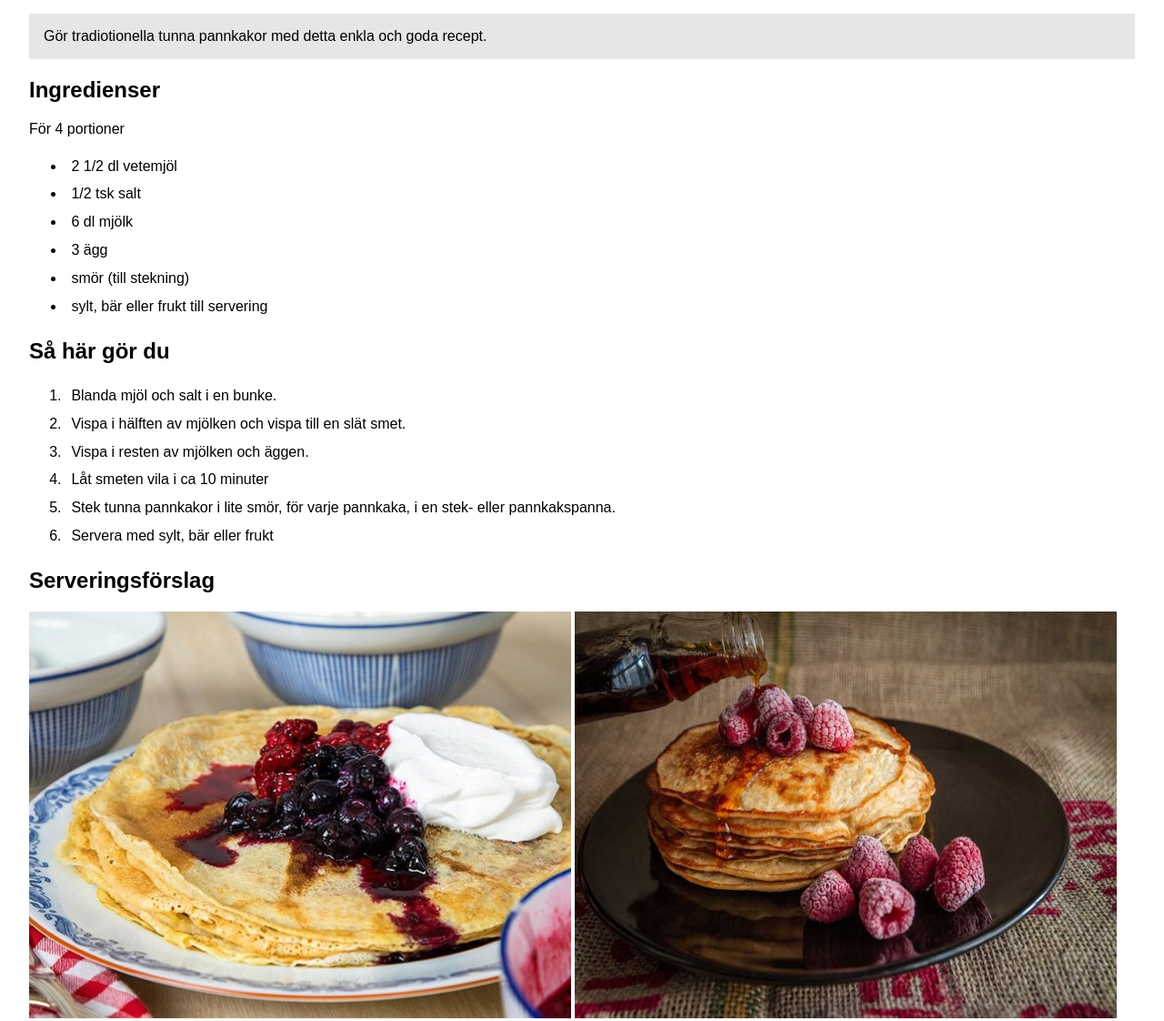
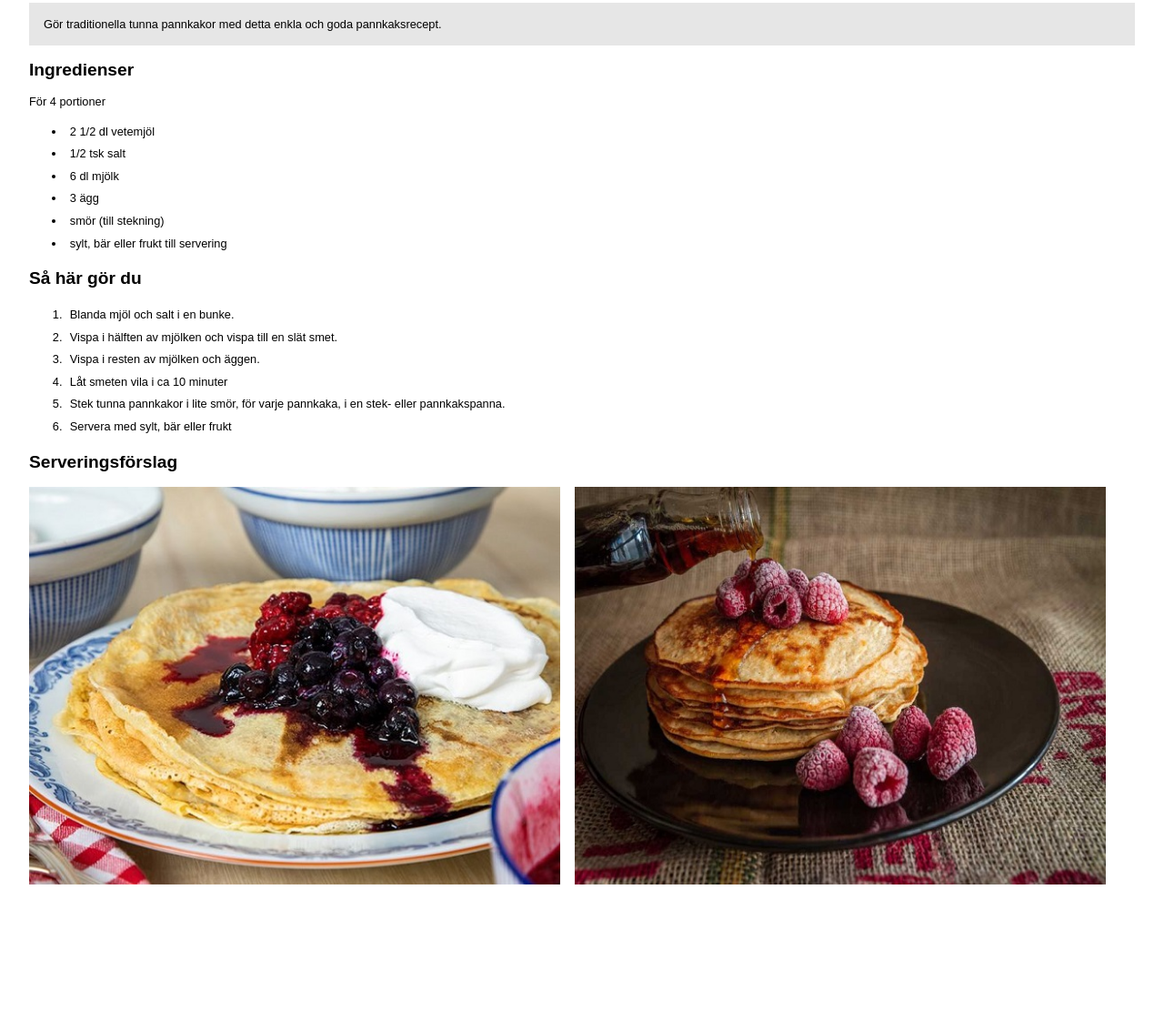
Before and after one commit to fnelin/Lexicon-Frontend-Receptovning, a plain HTML site: page index.html in a window 1280 px wide. Shown: the part 329-1451 px from the top of the page at 91% size. After the commit the page ends 1336 px from the top, so only its background shows below. Drawn offline with Linux system fonts and the light colour scheme.

Commit message:
Spelling mistakes corrected
Corrected spelling mistakes and adjusted fonts.

```diff
--- a/index.html
+++ b/index.html
@@ -11,7 +11,7 @@
     </header>
     <div class="main">
     <h1>Enkelt recept på pannkakor</h1>
-    <div class="ingress">Gör tradiotionella tunna pannkakor med detta enkla och goda recept.</div>
+    <div class="ingress">Gör traditionella tunna pannkakor med detta enkla och goda pannkaksrecept.</div>
     <h2>Ingredienser</h2>
     <p>För 4 portioner</p>
     <ul>
@@ -32,7 +32,7 @@
         <li>Servera med sylt, bär eller frukt</li>
     </ol>
     <h2>Serveringsförslag</h2>
-    <img class="footerpicture" src="./resources/pictures/pancake_stack_fruit_and_cream.jpg"/>
-    <img class="footerpicture" src="./resources/pictures/pancake_stack_raspberries.jpg"/>
+    <img class="footerPicture padRight" src="./resources/pictures/pancake_stack_fruit_and_cream.jpg"/>
+    <img class="footerPicture" src="./resources/pictures/pancake_stack_raspberries.jpg"/>
     </div>
 </body>
--- a/resources/style.css
+++ b/resources/style.css
@@ -1,5 +1,6 @@
 body{
     margin:0px;
+    font-size: 0.8rem;
 }
 
 header img {
@@ -11,7 +12,7 @@ h1 {
 }
 
 li {
-    padding:0.4rem;
+    padding:0.3rem;
 }
 
 .main{
@@ -24,7 +25,11 @@ li {
     padding: 1rem;
 }
 
-.footerpicture {
-    width:49%;
+.footerPicture {
+    width:48%;
     display:inline-block;
 }
+
+.padRight {
+    margin-right: 1em;;
+}
```
